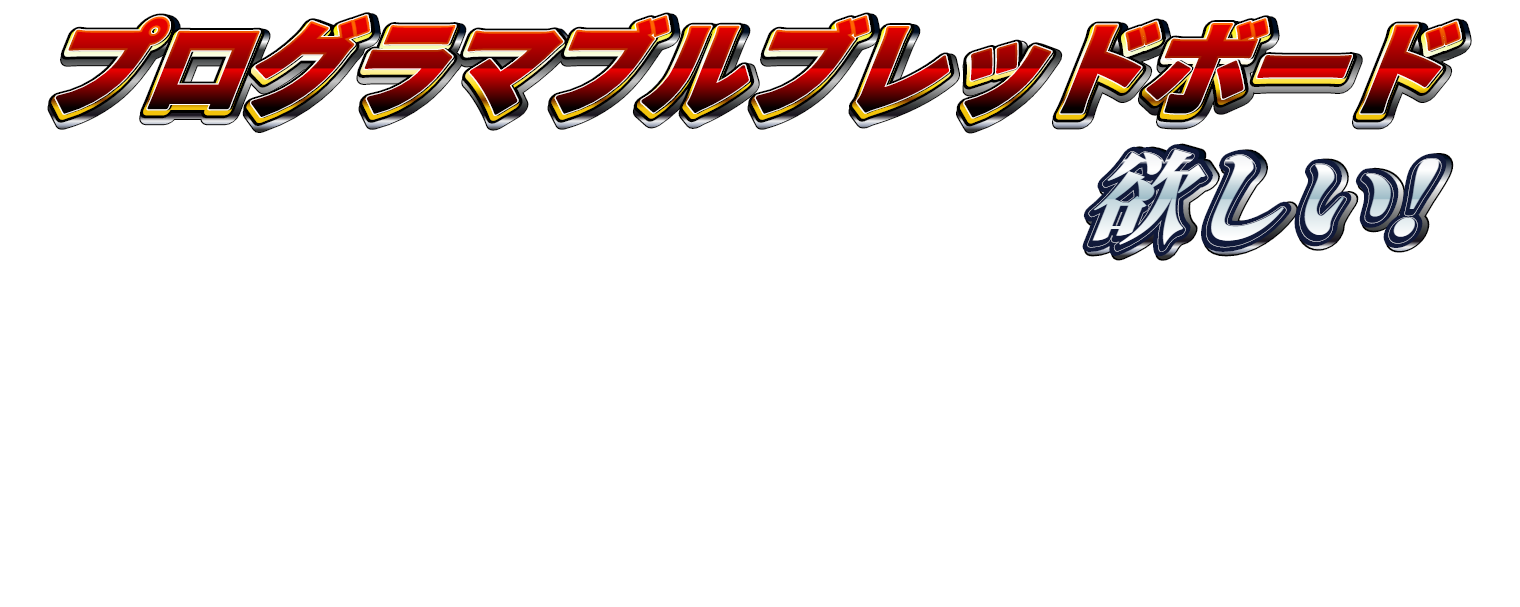
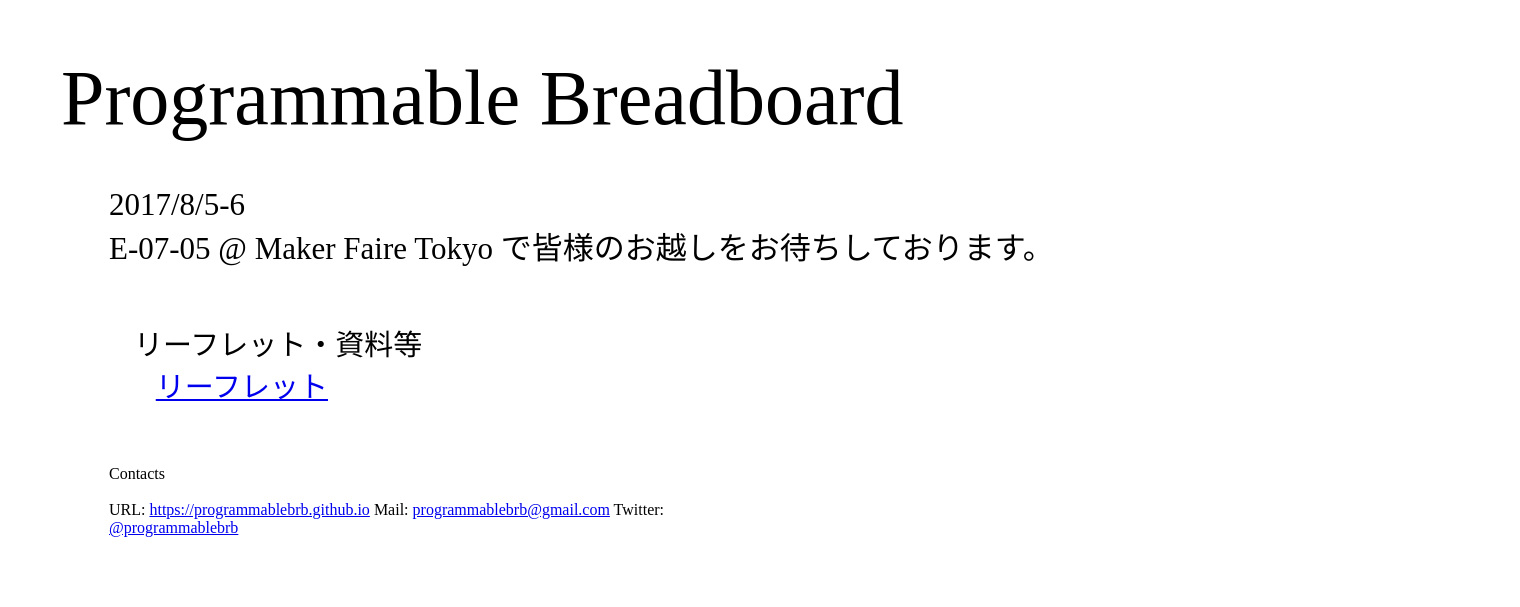
Before and after one commit to programmablebrb/programmablebrb.github.io, a plain HTML site: page index.html in a window 1280 px wide. Shown: the whole page, 1520 px wide, since content can reach past the window. Drawn offline with Linux system fonts and the light colour scheme.

Commit message:
update index.html

```diff
--- a/index.html
+++ b/index.html
@@ -1,7 +1,110 @@
-<html>
-<head>
+<!DOCTYPE html>
+<html><head>
+  <meta charset="utf-8">
+  <title>Programmable Breadboard</title>
+  <meta name="generator" content="Google Web Designer 1.9.0.0619">
+  <style type="text/css" id="gwd-text-style">p {
+    margin: 0px;
+}
+h1 {
+    margin: 0px;
+}
+h2 {
+    margin: 0px;
+}
+h3 {
+    margin: 0px;
+}</style>
+  <style type="text/css">html,
+body {
+    width: 100%;
+    height: 100%;
+    margin: 0px;
+}
+body {
+    background-color: transparent;
+    transform: matrix3d(1, 0, 0, 0, 0, 1, 0, 0, 0, 0, 1, 0, 0, 0, 0, 1);
+    -webkit-transform: matrix3d(1, 0, 0, 0, 0, 1, 0, 0, 0, 0, 1, 0, 0, 0, 0, 1);
+    -moz-transform: matrix3d(1, 0, 0, 0, 0, 1, 0, 0, 0, 0, 1, 0, 0, 0, 0, 1);
+    perspective: 1400px;
+    -webkit-perspective: 1400px;
+    -moz-perspective: 1400px;
+    transform-style: preserve-3d;
+    -webkit-transform-style: preserve-3d;
+    -moz-transform-style: preserve-3d;
+}
+.gwd-p-81mx {
+    position: absolute;
+    transform-origin: 0px 0px 0px;
+    -webkit-transform-origin: 0px 0px 0px;
+    -moz-transform-origin: 0px 0px 0px;
+    width: 1402px;
+    font-size: 78px;
+    height: 110px;
+    left: 61px;
+    top: 53px;
+}
+.gwd-p-1l5q {
+    position: absolute;
+    font-size: 31px;
+    left: 109px;
+    top: 187px;
+}
+.gwd-p-1qgx {
+    position: absolute;
+    width: 678px;
+    height: 81px;
+    transform-origin: -40px -474px 0px;
+    -webkit-transform-origin: -40px -474px 0px;
+    -moz-transform-origin: -40px -474px 0px;
+    font-size: 29px;
+    left: 134px;
+    top: 321px;
+}
+.gwd-p-6d5z {
+    position: absolute;
+    width: 56.797px;
+    height: 46px;
+    left: 710px;
+    top: 53px;
+    font-size: 78px;
+}
+.gwd-p-ptfa {
+    position: absolute;
+    left: 109px;
+    top: 465px;
+    height: 139px;
+    transform-origin: 9px -366px 0px;
+    -webkit-transform-origin: 9px -366px 0px;
+    -moz-transform-origin: 9px -366px 0px;
+    width: 577px;
+}</style>
 </head>
-<body>
-<img src="want.png"/>
-</body>
-</html>
+
+<body class="htmlNoPages">
+  <p class="gwd-p-81mx">Programmable Breadboard<br>
+
+  </p>
+  <p class="gwd-p-1l5q">2017/8/5-6<br>
+    E-07-05 @ Maker Faire Tokyo で皆様のお越しをお待ちしております。</p>
+  <p class="gwd-p-1qgx">リーフレット・資料等<br>
+    &nbsp;&nbsp;
+    <a href="https://programmablebrb.github.io/documents/PBB_Leaflet20170806.pdf" class="">リーフレット</a><br>
+    <br>
+    <br>
+    <br>
+    <br>
+
+  </p>
+  <p class="gwd-p-6d5z"><br>
+
+  </p>
+  <p class="gwd-p-ptfa">Contacts<br>
+    <br>
+    URL: <a href="https://programmablebrb.github.io">https://programmablebrb.github.io</a>
+    Mail: <a href="programmablebrb@gmail.com">programmablebrb@gmail.com</a>
+    Twitter: <a href="http://twitter.com/programmablebrb">@programmablebrb</a>
+  </p>
+
+
+</body></html>
```
